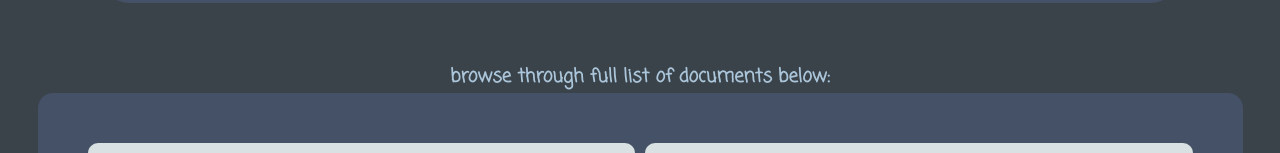
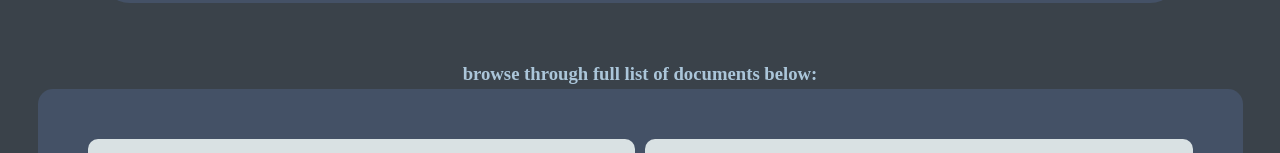
Before and after one commit to benjiangmin/life-in-documents, a React (Vite) app: page /#/ in a window 1280 px wide. Shown: the part 360-513 px from the top of the page. Built offline with nearby package versions, Linux system fonts and the light colour scheme; a web font is replaced by a local one.

Commit message:
font size change

```diff
--- a/main/index.css
+++ b/main/index.css
@@ -18,7 +18,6 @@ body {
     transition: transform 0.5s ease-out, opacity 0.5s ease-out;
 }
 
-/* Active state when visible */
 .header-section.visible {
     transform: translateY(0);
     opacity: 1;
@@ -77,8 +76,7 @@ body {
     align-items: center;
 }
 .main-display-section > h3 {
-    margin-bottom: 2px;
-    font-family: "Coming Soon";
+    margin-bottom: 4px;
     color: #abc6da;
     margin-top: 40px;
 }
```
